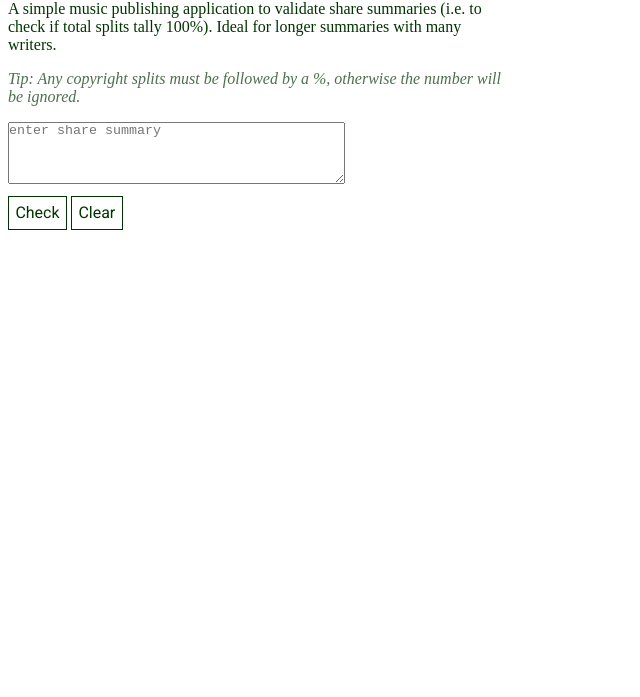
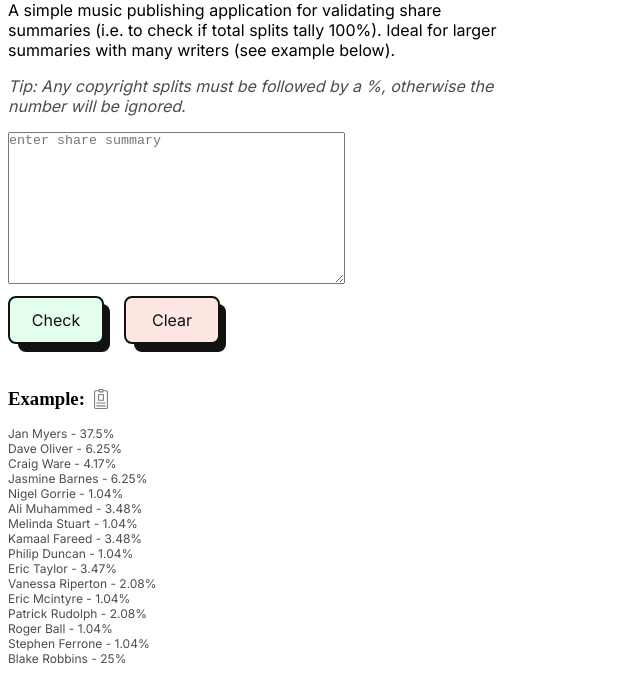
Before and after one commit to nicofitzpatrick/Splits-Calculator, a plain HTML site: page index.html in a window 1280 px wide. Shown: the part 103-800 px from the top of the page, without its empty margins (0-640 px from the left). Drawn offline with Linux system fonts and the light colour scheme; a web font is replaced by a local one.

Commit message:
update styles and interface

```diff
--- a/app.js
+++ b/app.js
@@ -2,6 +2,9 @@
 const btn1 = document.getElementById("btn-check");
 const btn2 = document.getElementById("btn-clear");
 const result = document.getElementById("result");
+const clipboard = document.getElementById("clipboard");
+const example = document.getElementById("example");
+const copied = document.getElementById("copied");
 
 //function to clear app
 const clear = () => {
@@ -12,16 +15,16 @@ const clear = () => {
 //function to check if total number of splits equal 100%
 const sumCheck = (s) => {
   if (s === 100) {
-    result.style.color = "blue";
-    return (result.innerHTML = "Total splits equal 100%!");
+    result.style.color = "#6ed490";
+    return (result.innerHTML = "Total splits equal 100% 🎉");
   } else if (s < 100) {
     const dif = 100 - s;
     const rounded = Math.round((dif + Number.EPSILON) * 100) / 100;
-    return (result.innerHTML = `Total splits do not equal 100%. They are short by ${rounded}%.`);
+    return (result.innerHTML = `Total splits do not equal 100%, they are short by ${rounded}%.`);
   } else {
     const dif = s - 100;
     const rounded = Math.round((dif + Number.EPSILON) * 100) / 100;
-    return (result.innerHTML = `Total splits do not equal 100%. They are over by ${rounded}%.`);
+    return (result.innerHTML = `Total splits do not equal 100%, they are over by ${rounded}%.`);
   }
 };
 
@@ -31,7 +34,7 @@ const sumCheck = (s) => {
 const extractor = () => {
   //check text has been entered
   if (document.getElementById("txt-box").value == "") {
-    result.innerHTML = "Enter details above";
+    result.innerHTML = "Missing Details";
   } else {
     //clear result text
     result.innerHTML = "";
@@ -62,3 +65,12 @@ btn1.addEventListener("click", () => {
 });
 
 btn2.addEventListener("click", clear);
+
+//copy to clipboard
+clipboard.addEventListener("click", () => {
+  copied.classList.add("copied-fade");
+  setTimeout(() => {
+    copied.classList.remove("copied-fade");
+  }, 1500);
+  return navigator.clipboard.writeText(example.innerText);
+});
--- a/index.html
+++ b/index.html
@@ -8,7 +8,7 @@
     <link rel="preconnect" href="https://fonts.googleapis.com" />
     <link rel="preconnect" href="https://fonts.gstatic.com" crossorigin />
     <link
-      href="https://fonts.googleapis.com/css2?family=Roboto&family=STIX+Two+Math&display=swap"
+      href="https://fonts.googleapis.com/css2?family=Inter&display=swap"
       rel="stylesheet"
     />
     <title>Splits Calculator</title>
@@ -18,9 +18,9 @@
     <!-- application name and short description -->
     <h1>Splits Calculator</h1>
     <p>
-      A simple music publishing application to validate share summaries (i.e. to
-      check if total splits tally 100%). Ideal for longer summaries with many
-      writers.
+      A simple music publishing application for validating share summaries (i.e. to
+      check if total splits tally 100%). Ideal for larger summaries with many
+      writers (see example below).
     </p>
     <p class="tip">
       Tip: Any copyright splits must be followed by a %, otherwise the number
@@ -29,21 +29,57 @@
 
     <!-- main application -->
     <div class="main">
-      <textarea
+
+        <textarea
         class="text-box"
         id="txt-box"
         placeholder="enter share summary"
         name="text-box"
-        rows="4"
+        rows="10"
         cols="40"
         spellcheck="false"
       ></textarea>
+
+
       <br />
-      <div class="buttons">
-        <button class="button" id="btn-check" type="button">Check</button>
-        <button class="button" id="btn-clear" type="button">Clear</button>
+      <div class='container'>
+        <div class="flex">
+
+          <button class="button green" id="btn-check" role="button">Check</button>
+          <button class="button pink" id="btn-clear" role="button">Clear</button>
+          <p class="result" id="result"></p>
+        </div>
+
+      <div class="example">
+        <div class="flex example-header">
+          <h3>Example:</h6>
+            <img class="clipboard" id="clipboard" src="/clipboard.svg" alt="clipboard">
+            <p class="copied" id="copied">copied</p>
+        </div>
+
+
+        <p class="example-text" id="example">
+          Jan Myers - 37.5%<br />
+          Dave Oliver - 6.25%<br />
+          Craig Ware - 4.17%<br />
+          Jasmine Barnes - 6.25%<br />
+          Nigel Gorrie - 1.04%<br />
+          Ali Muhammed - 3.48%<br />
+          Melinda Stuart - 1.04%<br />
+          Kamaal Fareed - 3.48%<br />
+          Philip Duncan - 1.04%<br />
+          Eric Taylor - 3.47%<br />
+          Vanessa Riperton - 2.08%<br />
+          Eric Mcintyre - 1.04%<br />
+          Patrick Rudolph - 2.08%<br />
+          Roger Ball - 1.04%<br />
+          Stephen Ferrone - 1.04%<br />
+          Blake Robbins - 25%
+        </p>
+
+     </div>
       </div>
-      <p id="result"></p>
+
     </div>
 
     <script src="app.js"></script>
--- a/style.css
+++ b/style.css
@@ -1,6 +1,9 @@
 :root {
-  --color-1: #003300;
+  --color-1: black;
   --color-2: #330033;
+  --color-3: #fee6e3;
+  --color-4: #e3feec;
+  --color-5: #6ed490;
 }
 
 * {
@@ -8,10 +11,9 @@
   padding: 0;
 }
 
-/* .main {
-  display: flex;
-  flex-direction: column;
-} */
+.container {
+  position: relative;
+}
 
 body {
   margin: 1rem 0 0 0.5rem;
@@ -22,6 +24,7 @@ h1 {
   font-family: "Roboto", sans-serif;
   font-size: 60px;
   text-decoration: underline;
+  color: var(--color-5);
 }
 
 h1,
@@ -33,8 +36,8 @@ p {
   width: 500px;
   margin-bottom: 1rem;
   margin-top: 1rem;
-
-  font-family: "STIX Two Math", serif;
+  font-family: Inter, sans-serif;
+  /* font-family: "STIX Two Math", serif; */
 }
 
 p.tip {
@@ -42,22 +45,123 @@ p.tip {
   opacity: 70%;
 }
 
+.result {
+  font-size: 16px;
+}
+
+.example {
+  color: black;
+  margin-top: 2rem;
+  position: absolute;
+  top: 60px;
+}
+
+.example-header {
+  position: relative;
+}
+
+.example-text {
+  font-size: 12px;
+  opacity: 70%;
+}
+
+.clipboard {
+  width: 20px;
+  position: absolute;
+  top: 1px;
+  left: 83px;
+  cursor: pointer;
+  opacity: 50%;
+}
+
+.clipboard:hover {
+  opacity: 100%;
+}
+
+.copied {
+  color: rgb(106, 236, 106);
+  position: absolute;
+  bottom: -15px;
+  left: 120px;
+  opacity: 0;
+}
+
+.copied-fade {
+  opacity: 1;
+  animation: fadeOut ease 2s;
+  animation-fill-mode: forwards;
+}
+
+@keyframes fadeOut {
+  0% {
+    opacity: 1;
+  }
+  100% {
+    opacity: 0;
+  }
+}
+
+.flex {
+  display: flex;
+  gap: 20px;
+}
+
 .button {
-  padding: 0.4rem;
-  font-family: "Roboto", sans-serif;
-  font-size: 1em;
-  color: var(--color-1);
+  align-items: center;
+  /* background-color: var(--color-3); */
+  border: 2px solid #111;
+  border-radius: 8px;
+  box-sizing: border-box;
+  color: #111;
+  cursor: pointer;
+  display: flex;
+  font-family: Inter, sans-serif;
+  font-size: 16px;
+  height: 48px;
+  justify-content: center;
+  line-height: 24px;
+  min-width: 6rem;
+  /* max-width: 100%; */
+  /* padding: 0 25px; */
+  position: relative;
+  text-align: center;
   text-decoration: none;
-  border: 1px solid var(--color-1);
-  /* border-width: thin; */
-  background-color: transparent;
+  user-select: none;
+  -webkit-user-select: none;
+  touch-action: manipulation;
+}
+
+.button:after {
+  background-color: #111;
+  border-radius: 8px;
+  content: "";
+  display: block;
+  height: 48px;
+  left: 0;
+  width: 100%;
+  position: absolute;
+  top: -2px;
+  transform: translate(8px, 8px);
+  transition: transform 0.2s ease-out;
+  z-index: -1;
+}
+
+.button:hover:after {
+  transform: translate(0, 0);
+}
+
+.button:active {
+  background-color: #ffdeda;
+  outline: 0;
 }
 
 .button:hover {
-  background-color: var(--color-1);
-  color: white;
+  outline: 0;
 }
 
-/* textarea {
-  outline-color: var(--color-2);
-} */
+.green {
+  background-color: var(--color-4);
+}
+.pink {
+  background-color: var(--color-3);
+}
```
Also changed, not shown: clipboard.svg (added).
